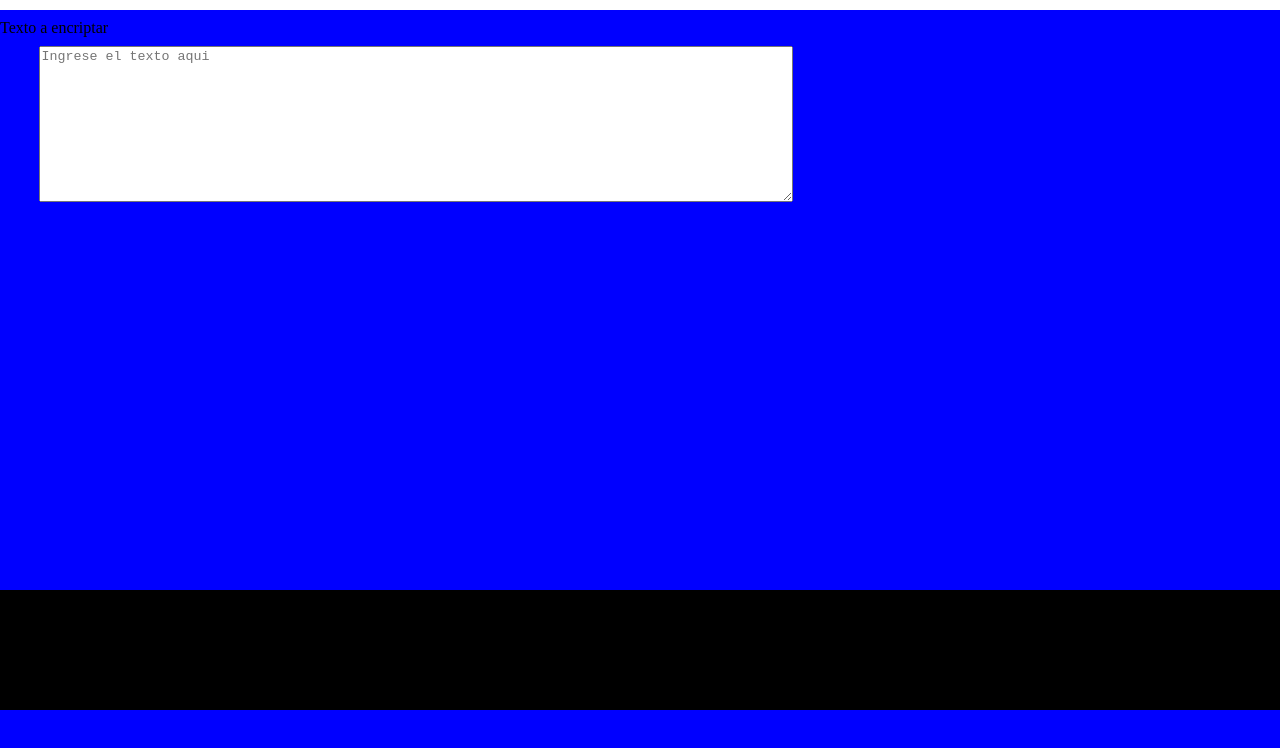
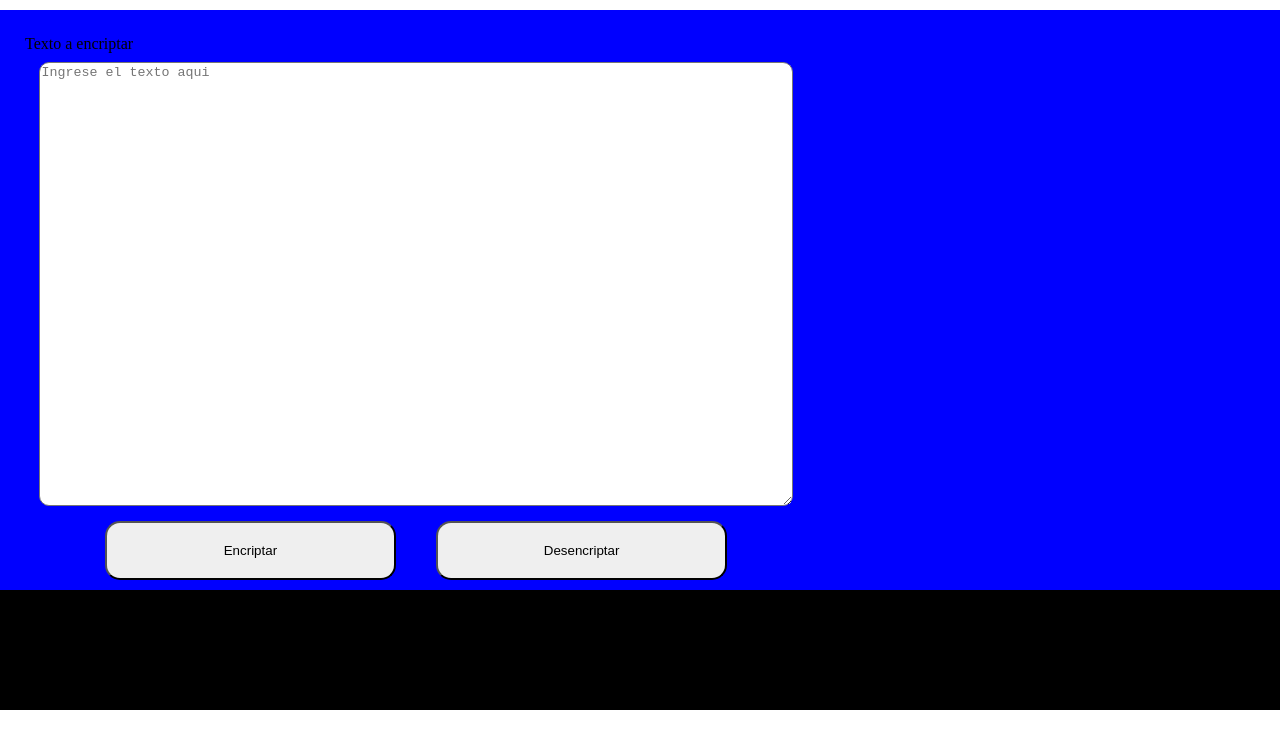
Before and after one commit to Toni-Diego/Encriptador-alura, a plain HTML site: page index.html in a window 1280 px wide. Shown: the part 90-838 px from the top of the page. After the commit the page ends 800 px from the top, so only its background shows below. Drawn offline with Linux system fonts and the light colour scheme.

Commit message:
Mejora de UI, agregue botonoes de encriptado

```diff
--- a/index.html
+++ b/index.html
@@ -19,8 +19,13 @@
 			<div class="row">
 				<!--Seccion de entrada de texto-->
 				<div class="div-texto-entrada">
-					<label for="in-text">Texto a encriptar</label>
+					<label class="label-text" for="in-text">Texto a encriptar</label>
 					<textarea class="in-text" name="in-text" id="in-text" cols="30" rows="10" placeholder="Ingrese el texto aqui"></textarea>
+
+					<div class="div-boton">
+						<button class="boton-encrip">Encriptar</button>
+						<button class="boton-encrip">Desencriptar</button>
+					</div>
 				</div>
 
 				<!--Seccion de salida de texto-->
--- a/style.css
+++ b/style.css
@@ -17,7 +17,7 @@ header{
 }
 
 main{
-	height: 100%;
+	height: 80%;
 	width: 100%;
 	background-color: #0000ff;
 	position:absolute;
@@ -25,19 +25,45 @@ main{
 
 .container{
 	width: 100%;
-	height: auto;
+	height: 90%;
+	padding: 1rem 0;
+}
+
+.row{
+	height: 100%;
+	width: 100%;
 }
 
 .div-texto-entrada{
 	width: 65%;
+	height: 95%;
 	display: inline-block;
 	padding: 10px 0;
+}
+
+.label-text{
+	text-align: left;
+	margin: 0 0 0 25px;
 }
 
 .in-text{
 	display: block;
 	width: 90%;
+	height: 80%;
+	border-radius: 10px;
 	margin: 10px auto;
+}
+
+.div-boton{
+	text-align: center;
+	height: 12%;
+}
+
+.boton-encrip{
+	width: 35%;
+	height: 90%;
+	margin: 5px 18px;
+	border-radius: 15px;
 }
 
 .div-texto-salida{
```
